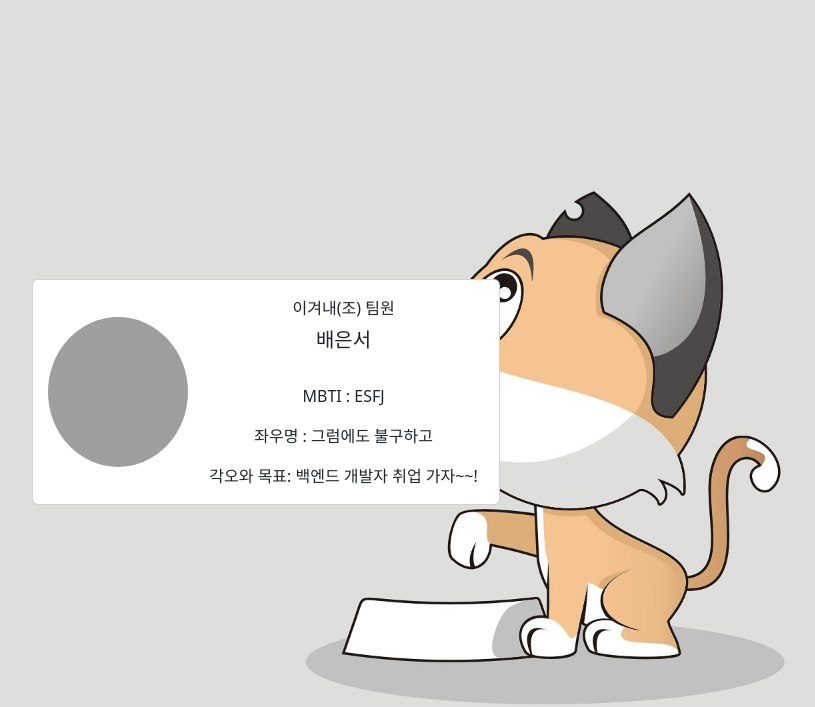
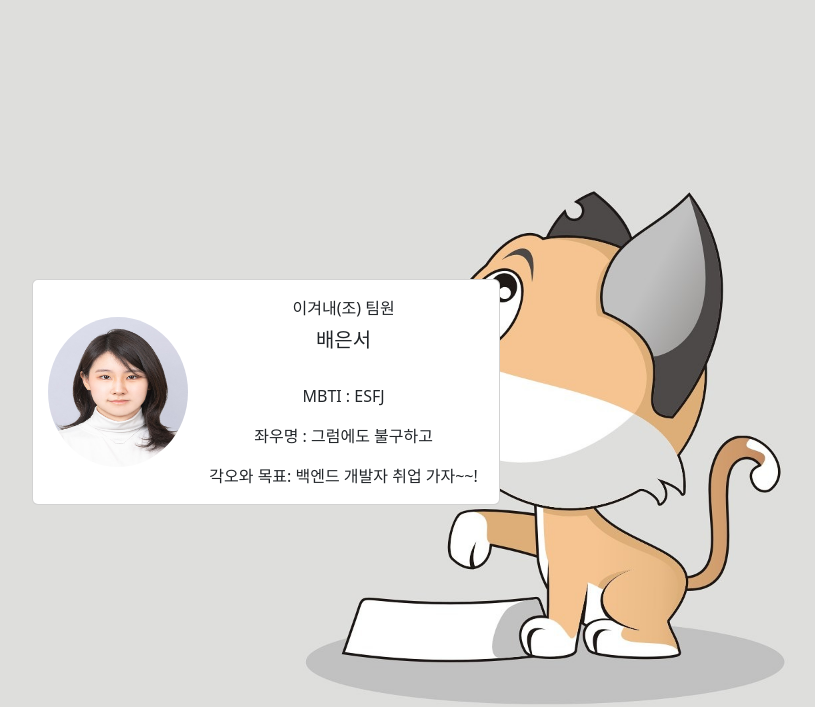
Before and after one commit to gyun97/Introduce_team, a Flask app: template templates/memberC.html in a window 1280 px wide. Shown: the top 707 px of the page, without its empty margins (374-1189 px from the left). Run offline with Flask 3, Linux system fonts and the light colour scheme; the template is opened without the code that fills it, so the values that code supplies are empty; grey boxes are pictures that could not be loaded.

Commit message:
배은서 상세페이지 변경

```diff
--- a/templates/memberC.html
+++ b/templates/memberC.html
@@ -15,7 +15,7 @@
                 <div class="row g-0 align-items-center justify-content-center">
                   <div class="col-md-4 d-flex justify-content-center align-items-center" style="padding-left: 15px;"> <!-- 여백 추가 -->
                     <!--img 안에 본인(배은서) 이미지 사진 경로나 저장 파일 넣기-->
-                    <img src="/Users/t2023-m0093/Desktop/배은서(1) JPG.JPG" class="img-fluid rounded-circle" style="width: 150px; height: 150px;" alt="...">
+                    <img src="../images/배은서.jpg" class="img-fluid rounded-circle" style="width: 150px; height: 150px;" alt="...">
                   </div>
                   <div class="col-md-8">
                     <div class="card-body text-center">
```
